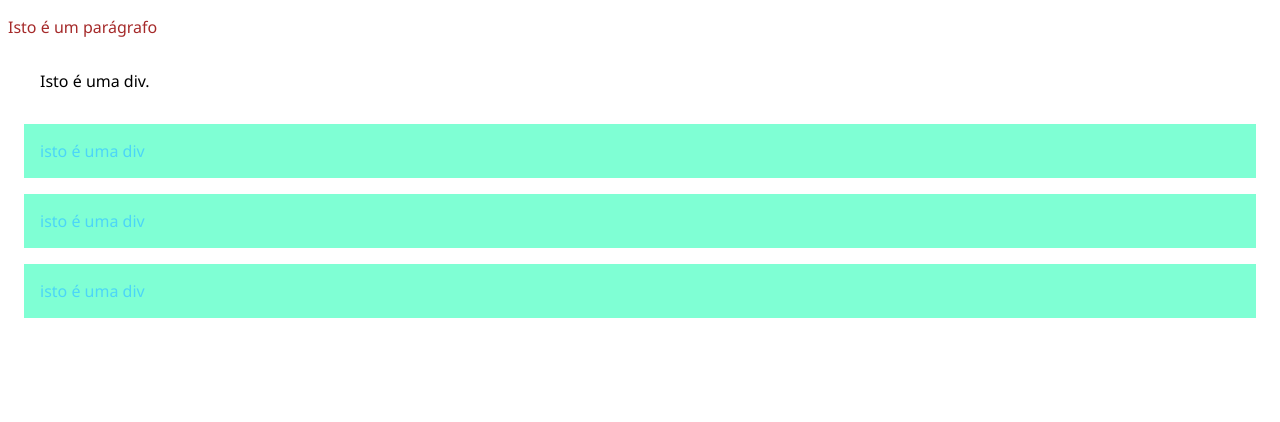
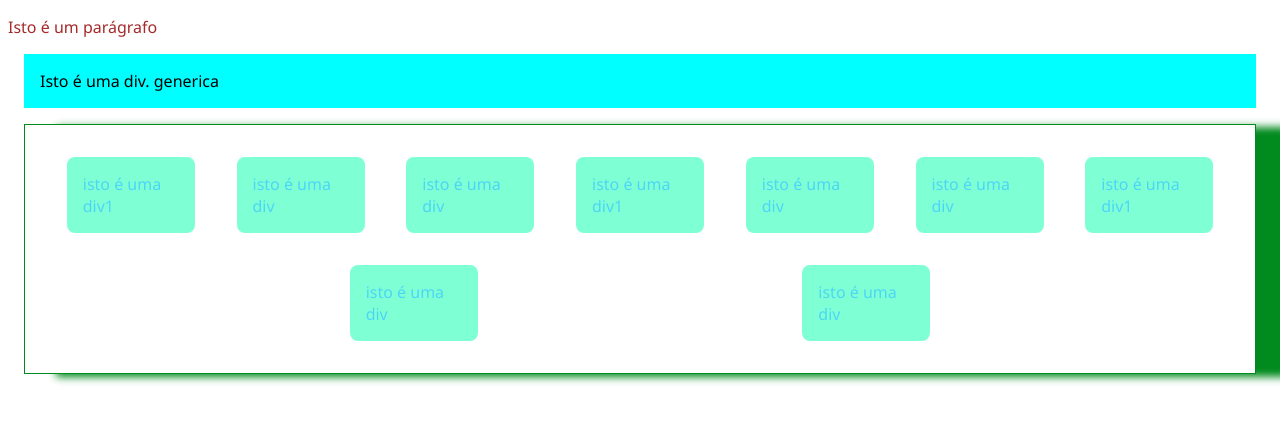
Before and after one commit to FayronWDG/pbr-diw-4963101-exemplo-01, a plain HTML site: page index.html in a window 1280 px wide. Drawn offline with Linux system fonts and the light colour scheme.

Commit message:
Mudança de visual

```diff
--- a/index.html
+++ b/index.html
@@ -13,21 +13,32 @@
         }
 
         #primeriadiv {
-            color: white;
+            color: rgb(255, 0, 0);
             background-color: blueviolet;
             padding: 1rem;
+
         }
 
         .item {
             color: #4cd5f7;
             background-color: aquamarine;
+            border-radius: .5rem;
+            width: 6rem;
 
         }
 
         div {
             margin: 1rem;
-            padding: 1rem ;
+            padding: 1rem;
+        }
 
+        .conteiner {
+            border: 1px solid;
+            color: #018a1d;
+            box-shadow: 2.0rem 0.2rem .5rem #018a1d;
+            display: flex;
+            justify-content: space-evenly;
+            flex-wrap: wrap;
         }
     </style>
 </head>
@@ -36,12 +47,24 @@
     <p style="color: brown;">
         Isto é um parágrafo
     </p>
-    <div id="primeiradiv">
-        Isto é uma div.
+    <div id="primeiradiv" style="background-color: aqua;">
+        Isto é uma div. generica
     </div>
-    <div class="item">isto é uma div</div>
-    <div class="item">isto é uma div</div>
-    <div class="item">isto é uma div</div>
+
+    <div class="conteiner">
+
+        <div class="item">isto é uma div1</div>
+        <div class="item">isto é uma div</div>
+        <div class="item">isto é uma div</div>
+        <div class="item">isto é uma div1</div>
+        <div class="item">isto é uma div</div>
+        <div class="item">isto é uma div</div>
+        <div class="item">isto é uma div1</div>
+        <div class="item">isto é uma div</div>
+        <div class="item">isto é uma div</div>
+
+    </div>
+
 </body>
 
 </html>
```
